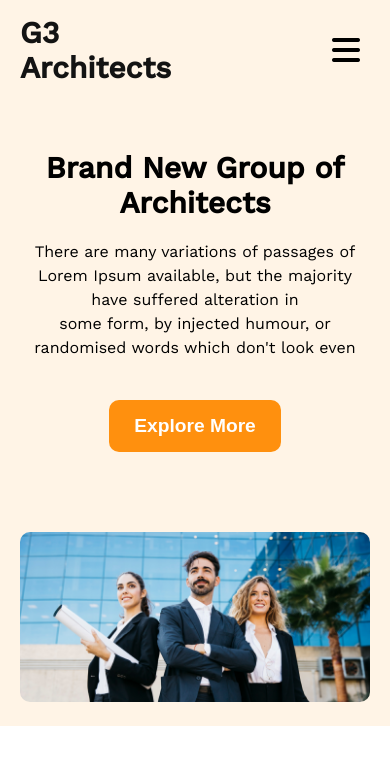
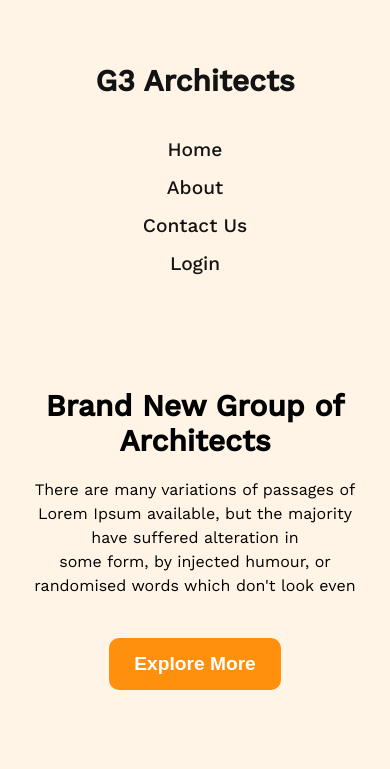
Before and after one commit to nish4d/Asignmnt__02, a plain HTML site: page index.html in a window 390 px wide. Shown: the top 769 px of the page. Drawn offline with nearby package versions, Linux system fonts and the light colour scheme.

Commit message:
header change for group instractor(mobile responsive)

```diff
--- a/index.html
+++ b/index.html
@@ -24,7 +24,6 @@
             <li><a href="#">Login</a></li>
 
           </ul>
-          <i class="fa-solid fa-bars fa-2x"></i>
         </div>
       </nav>
       <!-- end nav -->
--- a/style.css
+++ b/style.css
@@ -340,16 +340,24 @@ hr {
 
   .logo-title {
     font-size: 30px;
-    margin-left: 10%;
+    width: 100%;
   }
-  .fa-bars {
-    display: block;
-    margin-right: 30px;
-    cursor: pointer;
+  .nav-container{
+    flex-direction: column;
+    align-items: center;
+    justify-content: center;
+    height: 40vh;
+
+  }
+  .nav-element {
+    margin-top: 40px;
   }
 
   .nav-element > ul {
-    display: none;
+    flex-direction: column;
+    justify-content: center;
+    align-items: center;
+    gap: 15px;
   }
   .header-banner {
     padding: 0px;
```
